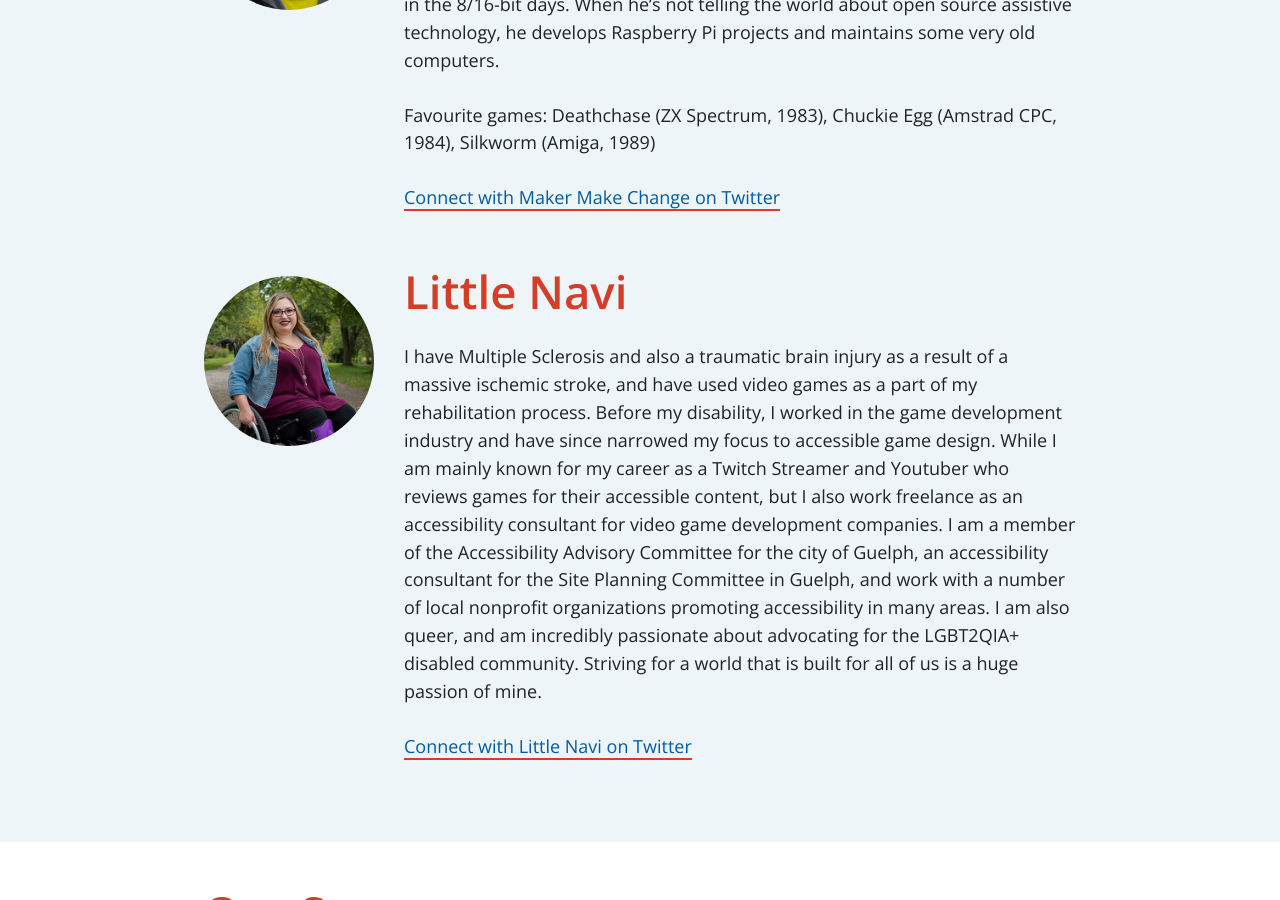
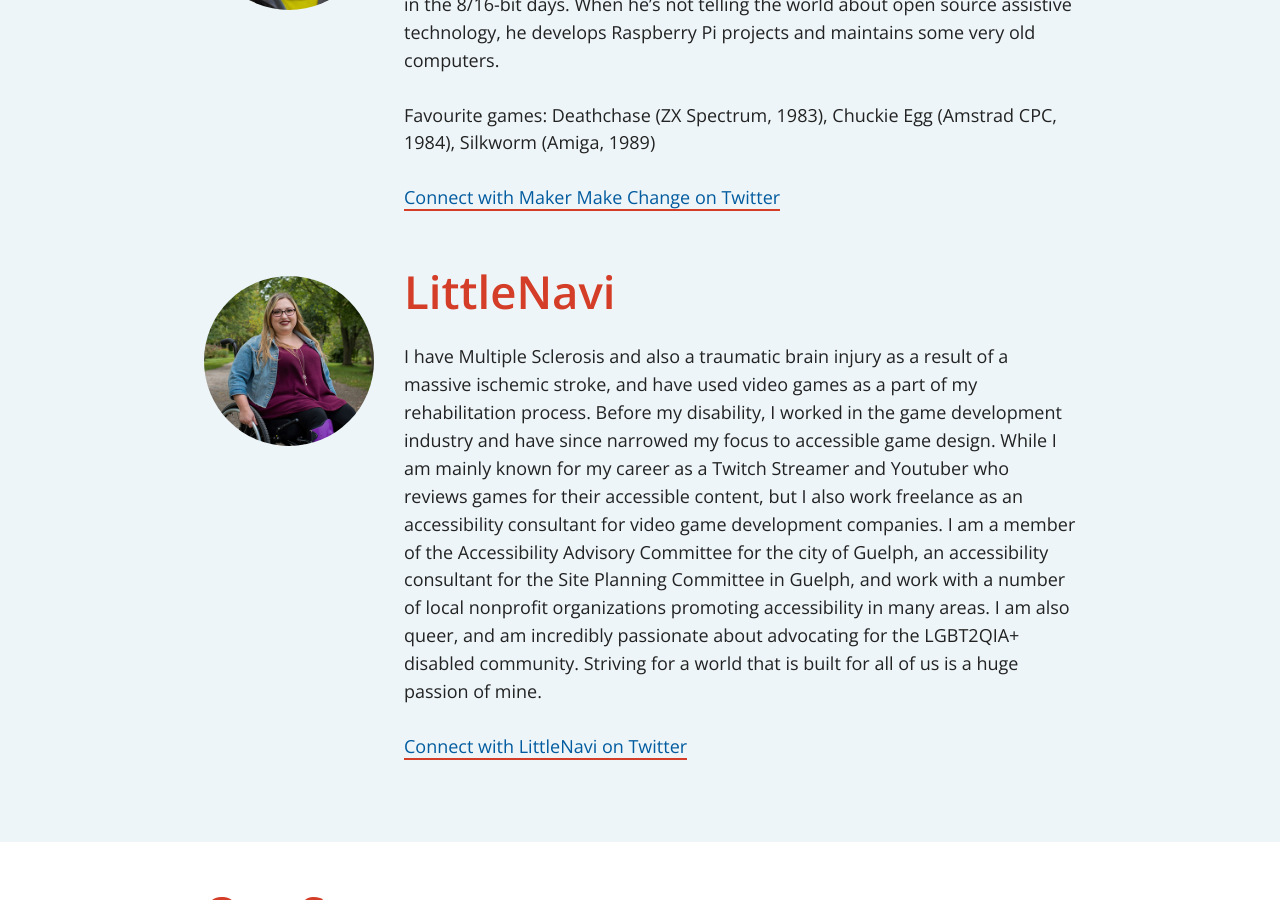
Before and after one commit to a11yTO/static-gaming-site, a Jekyll site: the page built from speakers.html, in a window 1280 px wide and 900 px high, scrolled down 3814 px. Built offline with Jekyll 4.4.1, drawn with Linux system fonts in a browser that asks for light colours.

Commit message:
Fix a typo

```diff
--- a/speakers.html
+++ b/speakers.html
@@ -58,10 +58,10 @@ description: We're thrilled to announce our first round of speakers, but there's
             <p class="speaker-twitter"><a href="https://twitter.com/MakerMakeChange" target="_blank">Connect with Maker Make Change on Twitter</a></p>
         </section>
         <section id="littlenavi_" class="speaker-detail clearfix">
-            <h2>Little Navi</h2>
-            <img src="/assets/speakers/Little-Navi_400x400.jpg" alt="Headshot of Little Navi" />
+            <h2>LittleNavi</h2>
+            <img src="/assets/speakers/LittleNavi_400x400.jpg" alt="Headshot of LittleNavi" />
             <p class="speaker-bio">I have Multiple Sclerosis and also a traumatic brain injury as a result of a massive ischemic stroke, and have used video games as a part of my rehabilitation process. Before my disability, I worked in the game development industry and have since narrowed my focus to accessible game design. While I am mainly known for my career as a Twitch Streamer and Youtuber who reviews games for their accessible content, but I also work freelance as an accessibility consultant for video game development companies. I am a member of the Accessibility Advisory Committee for the city of Guelph, an accessibility consultant for the Site Planning Committee in Guelph, and work with a number of local nonprofit organizations promoting accessibility in many areas. I am also queer, and am incredibly passionate about advocating for the LGBT2QIA+ disabled community. Striving for a world that is built for all of us is a huge passion of mine.</p>
-            <p class="speaker-twitter"><a href="https://twitter.com/littlenavi_" target="_blank">Connect with Little Navi on Twitter</a></p>
+            <p class="speaker-twitter"><a href="https://twitter.com/littlenavi_" target="_blank">Connect with LittleNavi on Twitter</a></p>
         </section>
         <!-- <section id="hollharris" class="speaker-detail clearfix">
             <h2>Holly Harrison</h2>
```
Also changed, not shown: assets/speakers/LittleNavi_400x400.jpg (renamed from assets/speakers/Little-Navi_400x400.jpg).
